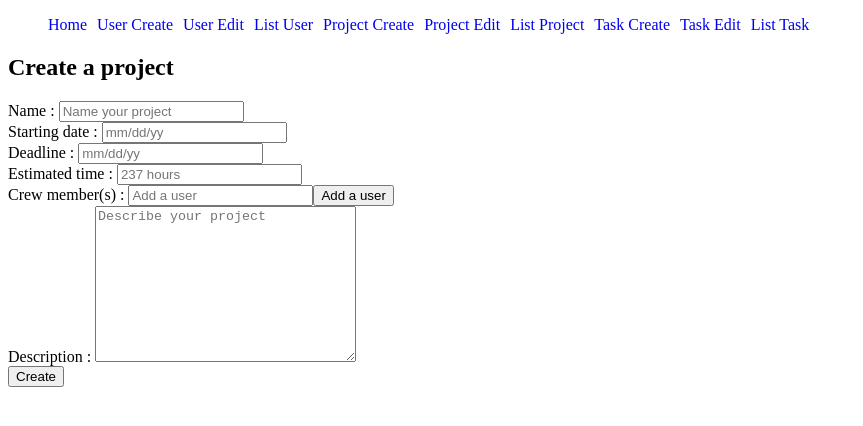
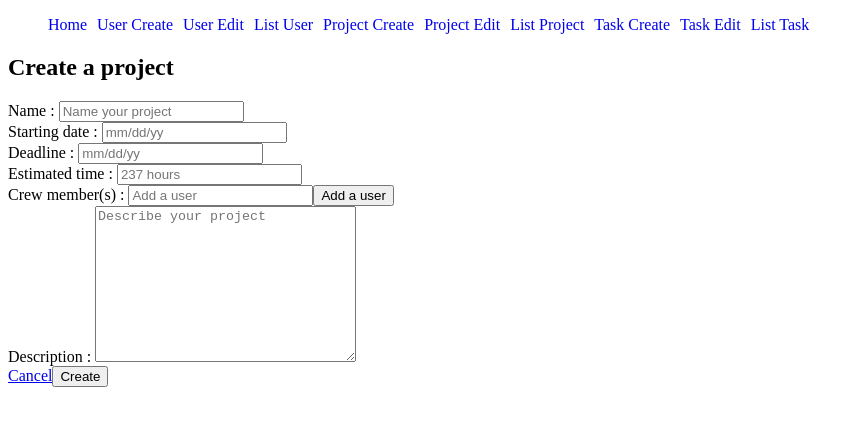
Before and after one commit to ZenViKing/projectManagementApp, an Angular app: page /project/add in a window 1280 px wide. Shown: the top 426 px of the page, without its empty margins (0-863 px from the left). Built offline with nearby package versions, Linux system fonts and the light colour scheme.

Commit message:
ajout du lien (qui sera un bouton) cancel

```diff
--- a/src/app/pages/projects/create-project/create-project.component.html
+++ b/src/app/pages/projects/create-project/create-project.component.html
@@ -47,6 +47,7 @@
     </div>
 
     <div>
+      <a href="http://localhost:4200/">Cancel</a>
       <button type="submit">Create</button>
     </div>
 
```
